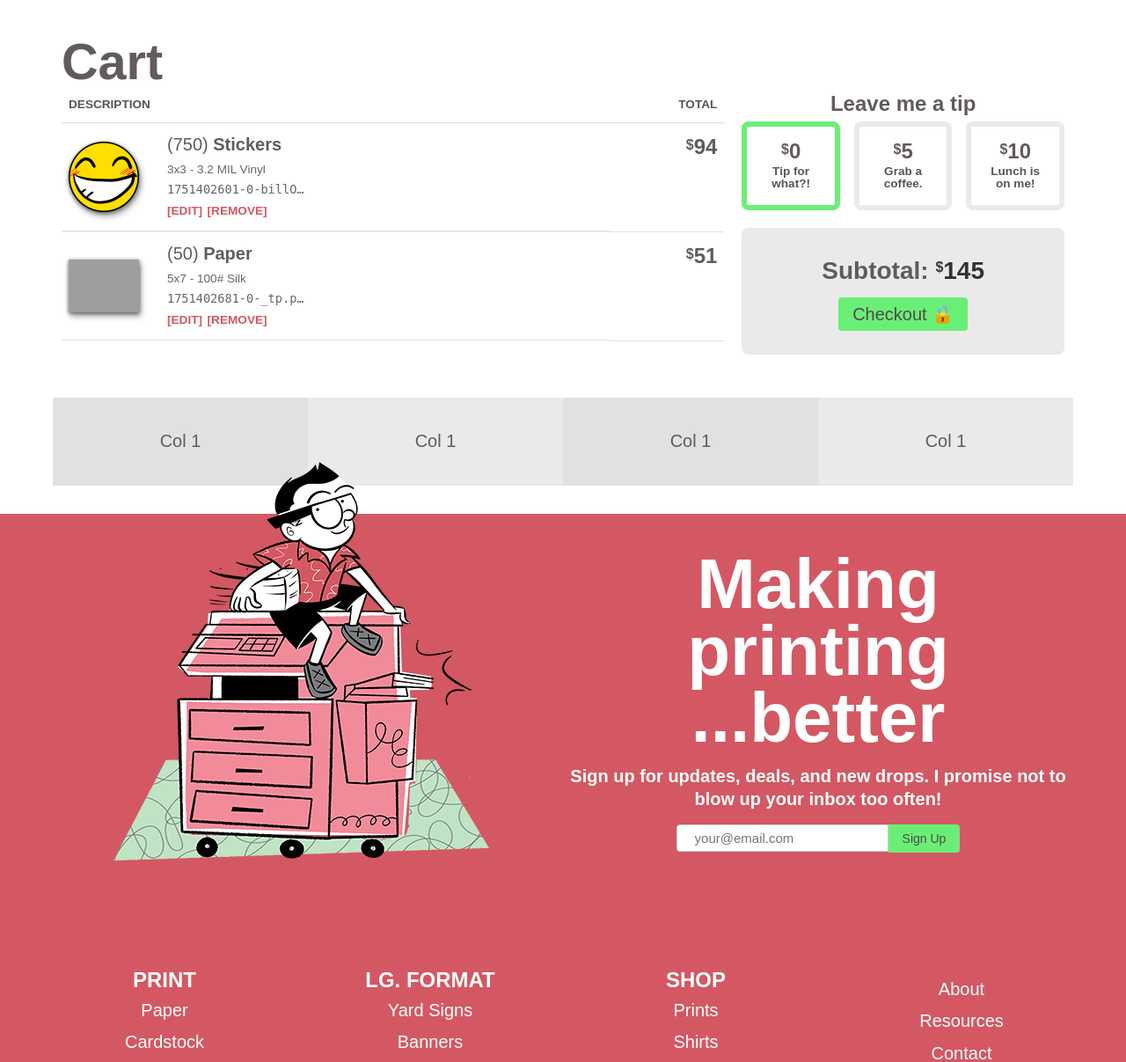
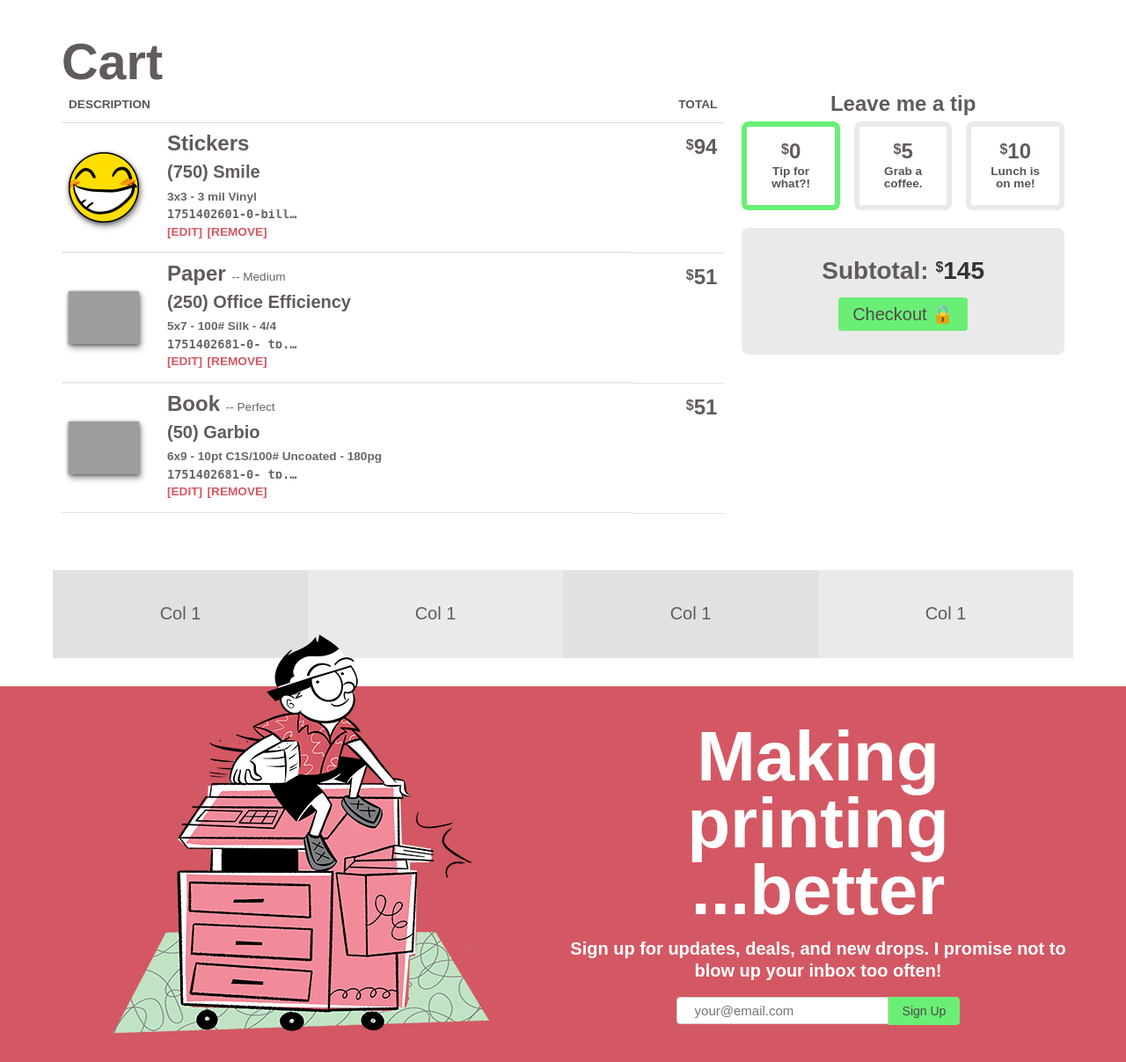
Before and after one commit to brownleepress/brownlee-site, a PHP site: page /cart.php in a window 1280 px wide. Shown: the part 101-1308 px from the top of the page at 88% size. Run offline with PHP 8.4, Linux system fonts and the light colour scheme; grey boxes are pictures that could not be loaded.

Commit message:
Order upload resize thumb

```diff
--- a/cart.php
+++ b/cart.php
@@ -13,8 +13,8 @@
 .cart-table .desc { display: flex; align-items: center; }
 .cart-table .thumb { width: 80px; margin-right: 2rem; filter: drop-shadow(0 1px 2px rgba(0,0,0,0.5)) drop-shadow(2px 4px 3px rgba(0,0,0,0.35));}
 .cart-table .desc a { color: #625b5b; font-weight: 600; font-size: 1.25rem; text-decoration: none; }
-.cart-table .desc small { color: #666; font-size: 0.85rem; }
-.cart-table .file { display: block; margin-top: 0.25rem; font-family: monospace; white-space: nowrap; overflow: hidden; text-overflow: ellipsis; max-width: 160px; }
+.cart-table .desc small { color: #666; font-size: 0.85rem; line-height: 0.65rem;}
+.cart-table .file { display: block; margin-top: 0.25rem; font-family: monospace; white-space: nowrap; overflow: hidden; text-overflow: ellipsis; max-width: 150px; }
 .cart-table .qty { font-size: 1.4rem; text-align: center; }
 .cart-table .discount td { color: #2a7f2a; font-weight: 600; }
 .cart-table .discount .total { text-align: right; }
@@ -75,12 +75,15 @@ input[name="tip"]:checked + label.tip-option { border-color: #6AEF76; }
           </tr>
         </thead>
         <tbody>
+
+
           <tr>
             <td class="desc">
               <img src="img/smile.png" alt="" class="thumb" />
               <div>
-                (750) <a href="#">Stickers</a><br/>
-                <small>3x3 - 3.2 MIL Vinyl</small><br>
+                <h6><b>Stickers <small style="font-weight: 300;"></small></h6>
+                (750) <a href="#">Smile</a><br/>
+                <small>3x3 - 3 mil Vinyl</small><br/>
                 <small class="file">1751402601-0-billOnPrinter…</small>
                 <a href="#" class="editTag">[EDIT]</a>
                 <a href="#" class="removeTag">[REMOVE]</a>
@@ -88,12 +91,15 @@ input[name="tip"]:checked + label.tip-option { border-color: #6AEF76; }
             </td>
              <td class="totalAmt"><sup>$</sup>94</td>
           </tr>
+
+
           <tr>
             <td class="desc">
               <img src="img/document.png" alt="" class="thumb" />
               <div>
-                (50) <a href="#">Paper</a><br/>
-                <small>5x7 - 100# Silk</small><br/>
+                <h6><b>Paper <small style="font-weight: 300;">-- Medium</small></h6>
+                (250) <a href="#">Office Efficiency</a><br/>
+                <small>5x7 - 100# Silk - 4/4</small><br/>
                 <small class="file">1751402681-0-_tp.pdf</small>
                 <a href="#" class="editTag">[EDIT]</a>
                 <a href="#" class="removeTag">[REMOVE]</a>
@@ -101,6 +107,24 @@ input[name="tip"]:checked + label.tip-option { border-color: #6AEF76; }
             </td>
             <td class="totalAmt"><sup>$</sup>51</td>
           </tr>
+
+
+          <tr>
+            <td class="desc">
+              <img src="img/document.png" alt="" class="thumb" />
+              <div>
+                <h6><b>Book <small style="font-weight: 300;">-- Perfect</small></h6>
+                (50) <a href="#">Garbio</a><br/>
+                <small>6x9 - 10pt C1S/100# Uncoated - 180pg</small><br/>
+                <small class="file">1751402681-0-_tp.pdf</small>
+                <a href="#" class="editTag">[EDIT]</a>
+                <a href="#" class="removeTag">[REMOVE]</a>
+              </div>
+            </td>
+            <td class="totalAmt"><sup>$</sup>51</td>
+          </tr>
+
+
 <!--
           <tr class="discount">
             <td>Discount for multiple designs</td>
```
Also changed, not shown: order-upload.php (+45 -10 lines).
